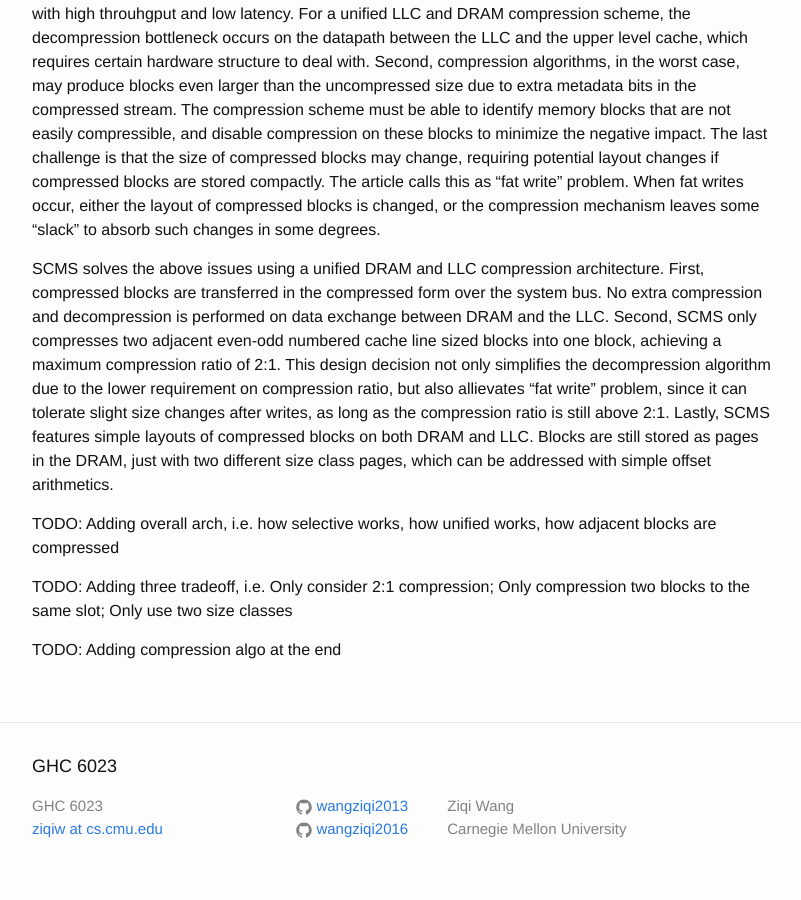
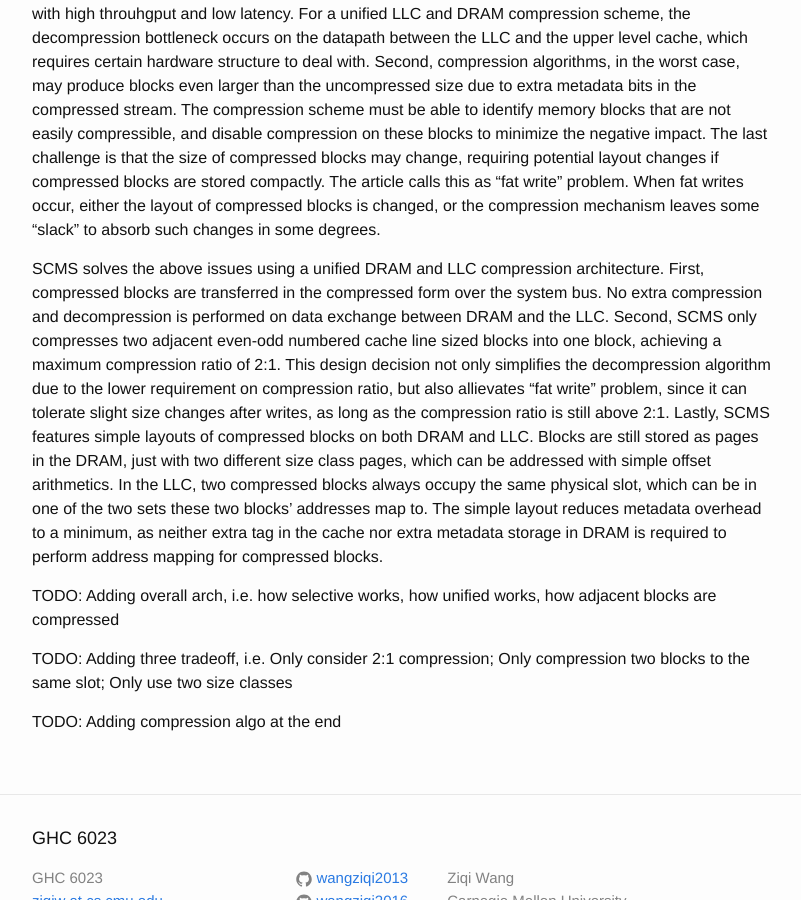
Before and after one commit to wangziqi2013/wangziqi2013.github.io, a Jekyll site: the page built from _posts/2020-07-03-scms.markdown, in a window 1280 px wide and 900 px high, scrolled down 1030 px. Shown: the whole window, without its empty margins (238-1039 px from the left). Built offline with Jekyll 4.4.1, drawn with Linux system fonts in a browser that asks for light colours.

Commit message:
Finish overview

```diff
--- a/_posts/2020-07-03-scms.markdown
+++ b/_posts/2020-07-03-scms.markdown
@@ -57,7 +57,10 @@ achieving a maximum compression ratio of 2:1. This design decision not only simp
 to the lower requirement on compression ratio, but also allievates "fat write" problem, since it can tolerate slight
 size changes after writes, as long as the compression ratio is still above 2:1. Lastly, SCMS features simple layouts of
 compressed blocks on both DRAM and LLC. Blocks are still stored as pages in the DRAM, just with two different size class
-pages, which can be addressed with simple offset arithmetics.
+pages, which can be addressed with simple offset arithmetics. In the LLC, two compressed blocks always occupy the same
+physical slot, which can be in one of the two sets these two blocks' addresses map to. The simple layout reduces metadata
+overhead to a minimum, as neither extra tag in the cache nor extra metadata storage in DRAM is required to perform
+address mapping for compressed blocks.
 
 TODO: Adding overall arch, i.e. how selective works, how unified works, how adjacent blocks are compressed
 
```
